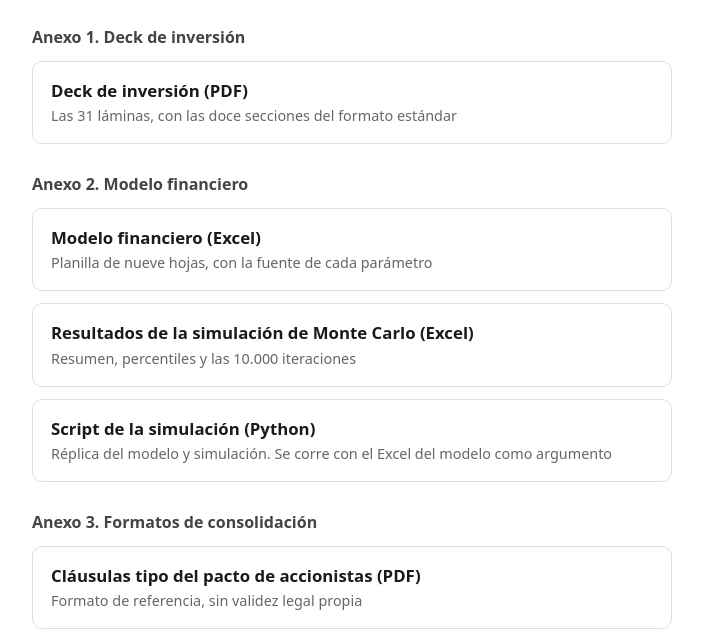
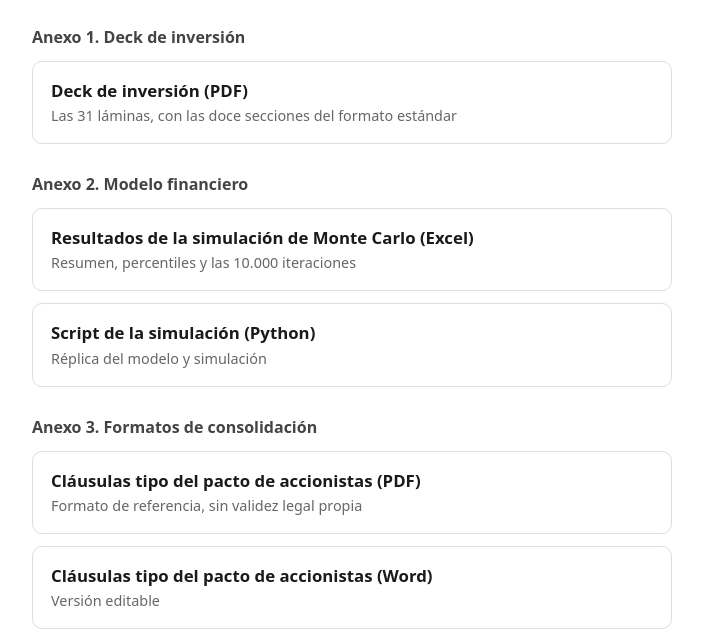
Before and after one commit to eduardovega196/MT-Eduardo-Vega, a plain HTML site: page index.html in a window 1280 px wide. Shown: the part 139-777 px from the top of the page, without its empty margins (288-991 px from the left). Drawn offline with Linux system fonts and the light colour scheme.

Commit message:
Saca el Excel del modelo financiero del sitio
Co-Authored-By: Claude Opus 5.5 <noreply@anthropic.com>
Claude-Session: https://claude.ai/code/session_014KsWQHfdHQPScWqHj6G8wj

```diff
--- a/index.html
+++ b/index.html
@@ -16,9 +16,8 @@ a.card b{display:block;font-size:1.05rem}a.card span{color:#666;font-size:.9rem}
 <a class="card" href="docs/Anexo-1-Deck-de-inversion.pdf"><b>Deck de inversión (PDF)</b><span>Las 31 láminas, con las doce secciones del formato estándar</span></a>
 
 <h2>Anexo 2. Modelo financiero</h2>
-<a class="card" href="datos/Anexo-2-Modelo-financiero.xlsx"><b>Modelo financiero (Excel)</b><span>Planilla de nueve hojas, con la fuente de cada parámetro</span></a>
 <a class="card" href="datos/Anexo-2-Resultados-Monte-Carlo.xlsx"><b>Resultados de la simulación de Monte Carlo (Excel)</b><span>Resumen, percentiles y las 10.000 iteraciones</span></a>
-<a class="card" href="datos/Anexo-2-simulacion_montecarlo.py"><b>Script de la simulación (Python)</b><span>Réplica del modelo y simulación. Se corre con el Excel del modelo como argumento</span></a>
+<a class="card" href="datos/Anexo-2-simulacion_montecarlo.py"><b>Script de la simulación (Python)</b><span>Réplica del modelo y simulación</span></a>
 
 <h2>Anexo 3. Formatos de consolidación</h2>
 <a class="card" href="docs/Anexo-3-Clausulas-tipo-pacto-de-accionistas.pdf"><b>Cláusulas tipo del pacto de accionistas (PDF)</b><span>Formato de referencia, sin validez legal propia</span></a>
```
Also changed, not shown: 2 other files.
